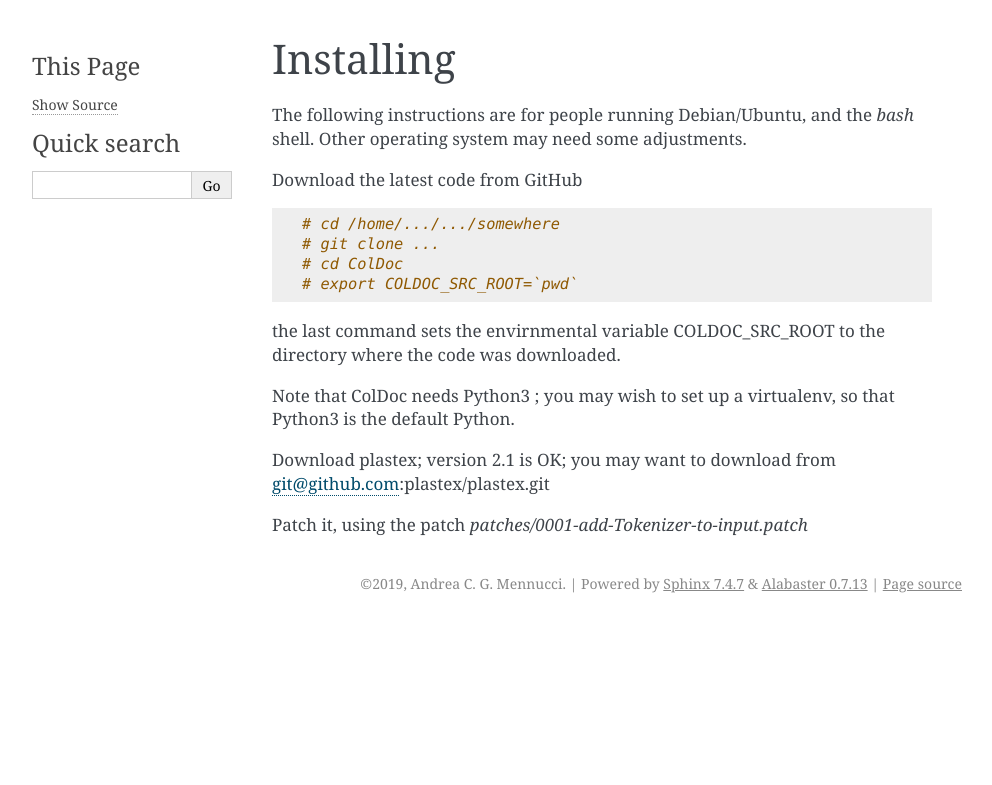
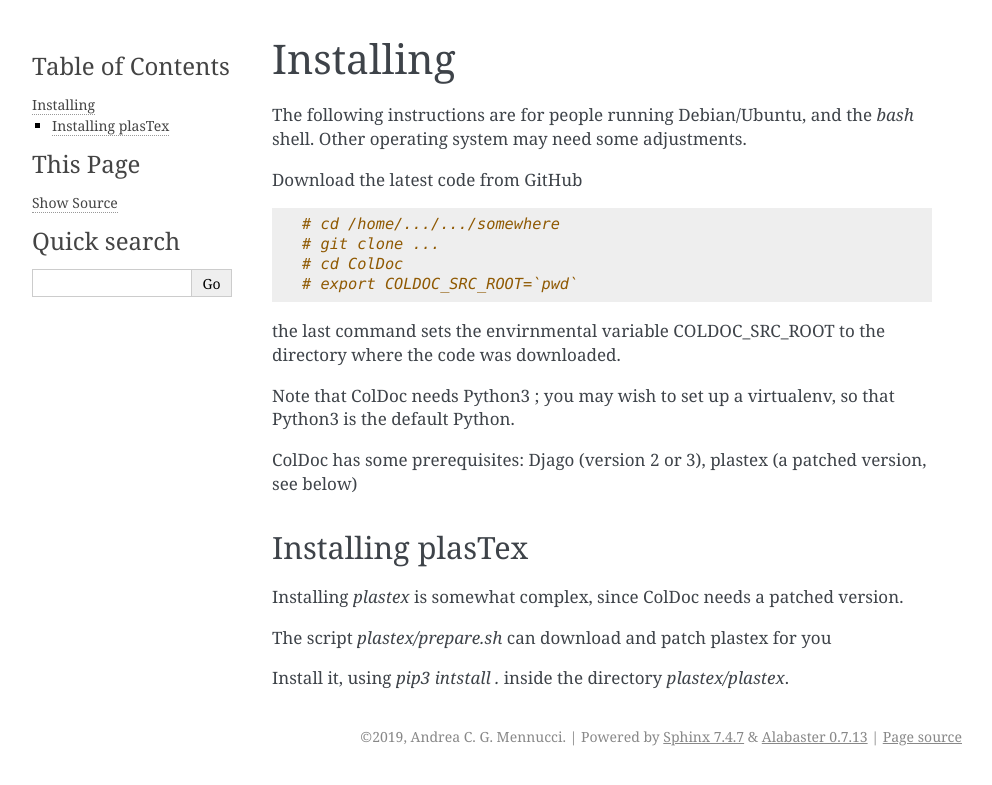
Before and after one commit to mennucc/ColDoc_project, a Sphinx documentation site: the page built from docs/source/install.rst, in a window 1280 px wide. Shown: the top 785 px of the page, without its empty margins (148-1140 px from the left). Built offline with Sphinx 7.4.7, drawn with Linux system fonts in a browser that asks for light colours.

Commit message:
add instructions to create plastex patched version and install it

```diff
--- a/docs/source/install.rst
+++ b/docs/source/install.rst
@@ -18,6 +18,14 @@ code was downloaded.
 
 Note that ColDoc needs Python3 ; you may wish to set up a virtualenv, so that Python3 is the default Python.
 
-Download plastex; version 2.1 is OK; you may want to download from 	git@github.com:plastex/plastex.git
+ColDoc has some prerequisites: Djago (version 2 or 3), plastex (a patched version, see below)
 
-Patch it, using the patch  `patches/0001-add-Tokenizer-to-input.patch`
+
+Installing plasTex
+------------------
+
+Installing `plastex` is somewhat complex, since ColDoc needs a patched version.
+
+The script `plastex/prepare.sh` can download and patch plastex for you
+
+Install it, using `pip3 intstall .` inside the directory `plastex/plastex`.
```
Also changed, not shown: 10 other files.
